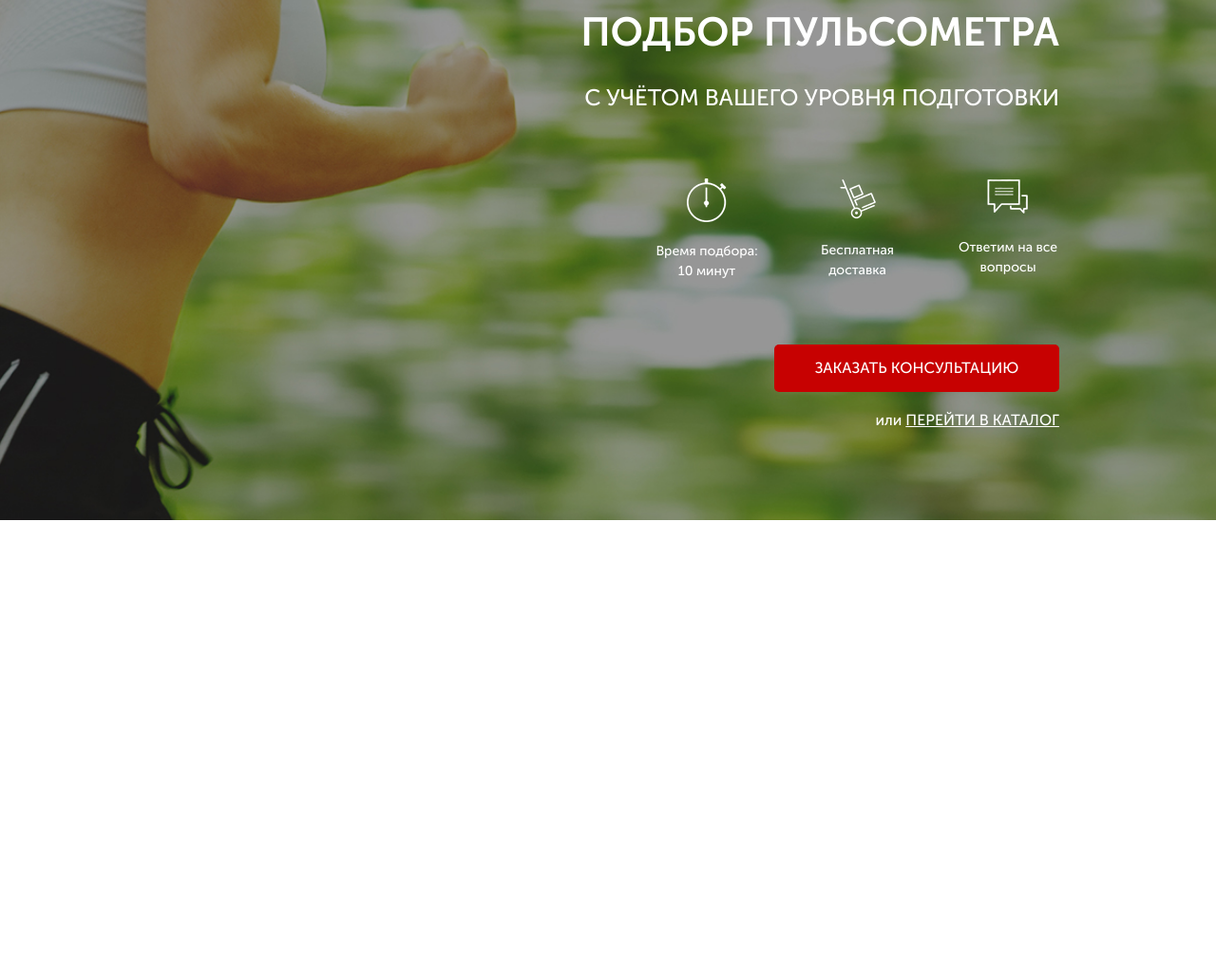
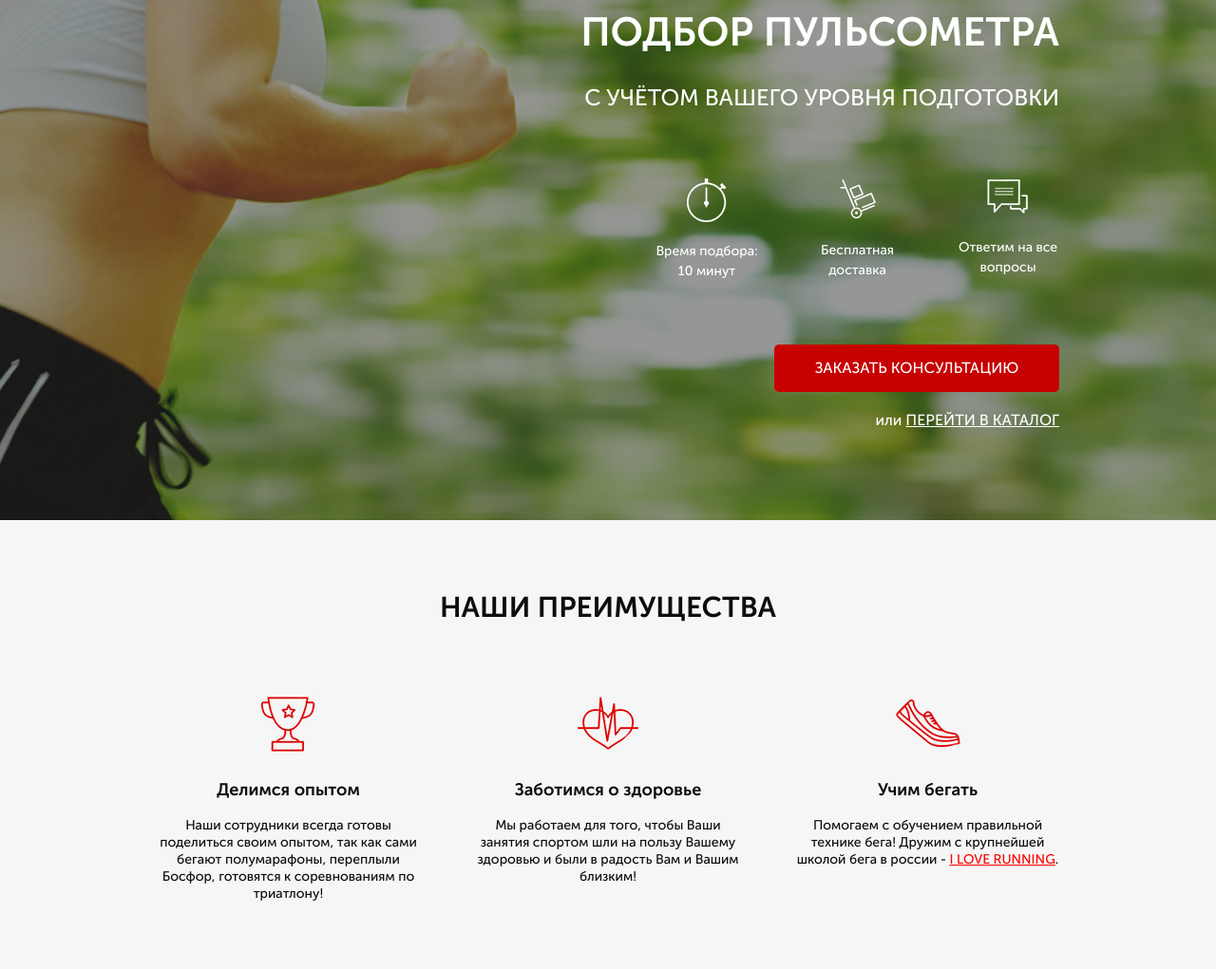
Before and after one commit to sergeybabak/pulse, a website: page src/index.html in a window 1280 px wide. Shown: the part 167-1188 px from the top of the page at 95% size. Before the commit the page ends 800 px from the top, so only its background shows below. Drawn offline with Linux system fonts and the light colour scheme.

Commit message:
add advantages

```diff
--- a/src/index.html
+++ b/src/index.html
@@ -53,5 +53,28 @@
             </div>
         </div>
     </div>
+    <div class="advantages">
+        <div class="container">
+            <div class="advantages__header">НАШИ ПРЕИМУЩЕСТВА</div>
+
+            <div class="advantages__items">
+                <div class="advantages__item">
+                    <img src="icons/advanteges/cup.png" alt="cup">
+                    <div class="advantages__item_header">Делимся опытом</div>
+                    Наши сотрудники всегда готовы поделиться своим опытом, так как сами бегают полумарафоны, переплыли Босфор, готовятся к соревнованиям по триатлону!
+                </div>
+                <div class="advantages__item">
+                    <img src="icons/advanteges/heart.png" alt="heart">
+                    <div class="advantages__item_header">Заботимся о здоровье</div>
+                    Мы работаем для того, чтобы Ваши занятия спортом шли на пользу Вашему здоровью и были в радость Вам и Вашим близким!
+                </div>
+                <div class="advantages__item">
+                    <img src="icons/advanteges/shoe.png" alt="shoe">
+                    <div class="advantages__item_header">Учим бегать</div>
+                    Помогаем с обучением правильной технике бега! Дружим с крупнейшей школой бега в pоссии - <a href="#">I LOVE RUNNING</a>.
+                </div>
+            </div>
+        </div>
+    </div>
 </body>
 </html>
--- /dev/null
+++ b/src/sass/blocks/_advantages.scss
@@ -0,0 +1,41 @@
+.advantages {
+    min-height: 473px;
+    background-color: rgb(246, 246, 246);
+    padding: 70px 0 67px 0;
+    &__items {
+        display: flex;
+        justify-content: space-between;
+        margin: 0 auto;
+        margin-top: 65px;
+
+    }
+    &__item {
+        width: 277px;
+        color: rgb(13, 13, 13);
+        font-size: 14px;
+        font-weight: 300;
+        line-height: 18px;
+        text-align: center;
+        img {
+            display: block;
+            margin: 0 auto;
+        }
+        &_header {
+            margin: 30px 0 20px 0;
+            color: rgb(13, 13, 13);
+            font-size: 18px;
+            font-weight: 700;
+            text-align: center;
+        }
+        a {
+            color: rgb(255, 0, 0);
+            text-decoration: underline;
+        }
+    }
+}
+.advantages__header {
+    color: rgb(13, 13, 13);
+    font-size: 30px;
+    font-weight: 700;
+    text-align: center;
+}
--- a/src/sass/style.scss
+++ b/src/sass/style.scss
@@ -12,3 +12,4 @@
 @import "blocks/promo";
 @import "blocks/header";
 @import "blocks/buttons";
+@import "blocks/advantages";
```
Also changed, not shown: src/sass/base/_media.scss (added, +7 -0 lines), src/css/style.min.css, src/icons/advanteges/cup.png (renamed from src/icons/Second/cup.png), src/icons/advanteges/heart.png (renamed from src/icons/Second/heart.png), src/icons/advanteges/shoe.png (renamed from src/icons/Second/shoe.png).
